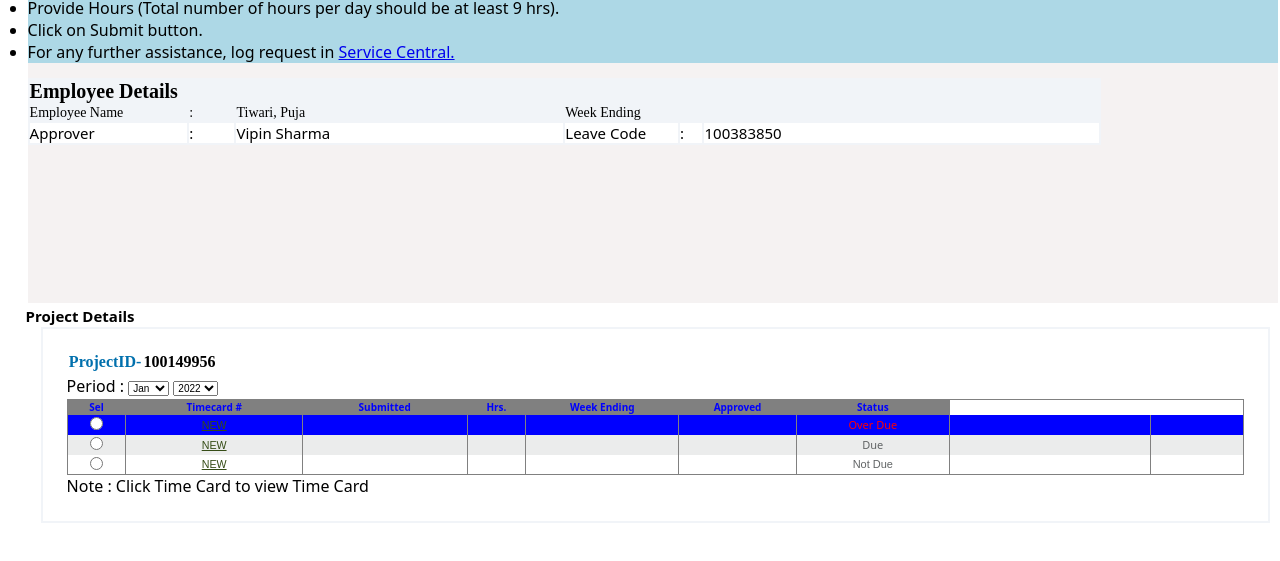
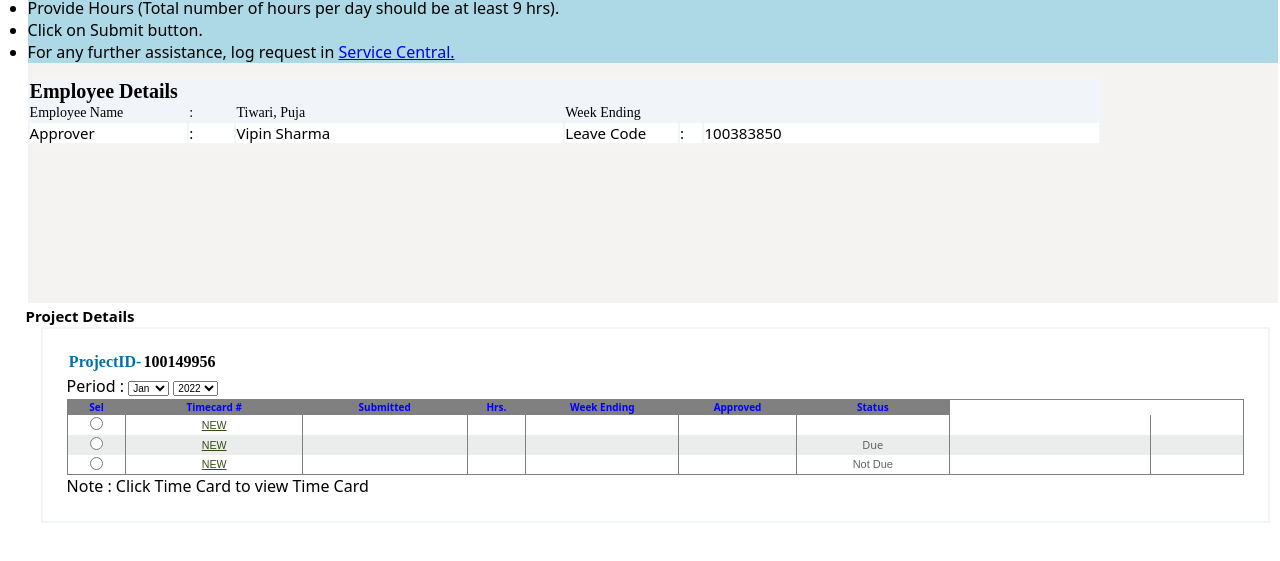
Before and after one commit to poojatiwari191/web-platform-9levnx, a plain HTML site: page page2.html in a window 1280 px wide. Shown: the part 93-654 px from the top of the page. Drawn offline with Linux system fonts and the light colour scheme.

Commit message:
1 file modified

```diff
--- a/page2.html
+++ b/page2.html
@@ -175,12 +175,12 @@ border-bottom-width: 1px; border-bottom-color: #E2E7EE;">
 <th align="center" scope="col">Status</th>
 
 </tr>
-<tr class="timeItemBorder" style="color:Red;background-color:blue;font-size:11px;font-weight:normal;height:20px;">
+<tr class="timeItemBorder" style="color:Red;background-color:white;font-size:11px;font-weight:normal;height:20px;">
 <td align="center" style="width:5%;">
                                           <input name="rbtnSel" tabindex="2" type="radio" value="" onclick="SelectLineID('NEW    ' + 'Z' + 'DD/MM/YYYY 12:00:00 AM    '+ 'Z' + 'DD-MM-YY    '+ 'Z' + '    '+'Z'+'Due')">
                                       </td><td align="center" style="width:15%;">
                                           <a id="ctl00_ContentPlaceHolder1_grvTimecardSummary_ctl02_lnkTimevcardID" title="Timecard ID" value="951" href="javascript:__doPostBack('ctl00$ContentPlaceHolder1$grvTimecardSummary$ctl02$lnkTimevcardID','')" style="color:#354C16;font-family:Arial,Helvetica,sans-serif;font-size:8pt;text-decoration:underline">NEW</a>
-                                      </td><td align="center" style="width:14%;">&nbsp;</td><td align="center" style="width:5%;">&nbsp;</td><td align="center" style="width:13%;"><DD-MM-YY></DD-MM-YY></td><td align="center" style="width:10%;">&nbsp;</td><td align="center" style="width:13%;">Over Due</td><td align="left" style="width:200px;">&nbsp;</td><td>
+                                      </td><td align="center" style="width:14%;">&nbsp;</td><td align="center" style="width:5%;">&nbsp;</td><td align="center" style="width:13%;"><DD-MM-YY></DD-MM-YY></td><td align="center" style="width:10%;">&nbsp;</td><td align="center"  style="width:200px;">&nbsp;</td><td>
 
 
 
```
